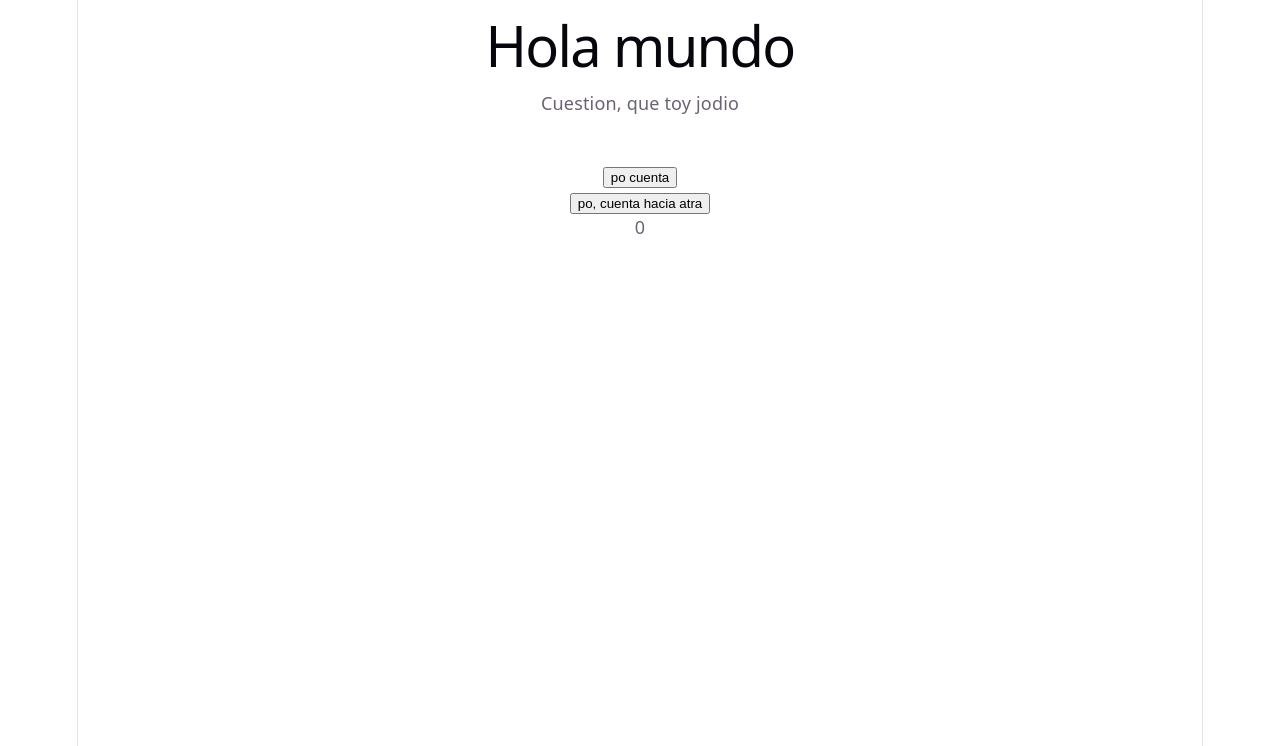
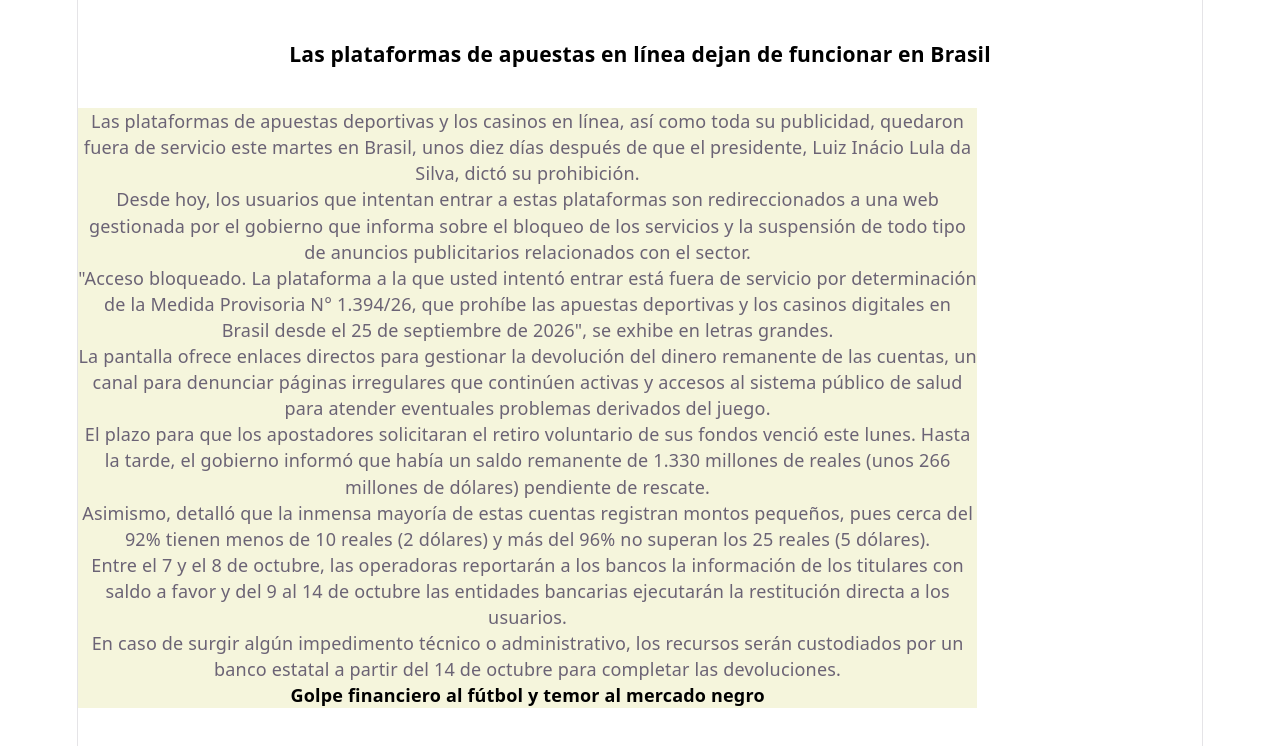
Before and after one commit to DanielValladares-jpg/PrimeraPracticaReact, a React (Vite) app: page / in a window 1280 px wide. Shown: the top 746 px of the page. Built offline with nearby package versions, Linux system fonts and the light colour scheme.

Commit message:
Inicio de tema en pagina web

```diff
--- a/index.html
+++ b/index.html
@@ -2,9 +2,9 @@
 <html lang="en">
   <head>
     <meta charset="UTF-8" />
-    <link rel="icon" type="image/svg+xml" href="/favicon.svg" />
+    <link rel="icon" type="image/svg+xml" href="/BrazilFlag.svg" />
     <meta name="viewport" content="width=device-width, initial-scale=1.0" />
-    <title>XDD</title>
+    <title>Lula da Silva y los Casinos</title>
   </head>
   <body>
     <div id="root"></div>
--- a/src/App.css
+++ b/src/App.css
@@ -181,4 +181,25 @@
       right: 0;
       border-right-color: var(--border);
     }
+
   }
+
+
+#DivPadre{
+  color: black;
+  background-color: white;
+  margin-bottom: 20px;
+  margin-top: 20px;
+}
+
+#DivParrafos{
+  text-align: center;
+  background-color: beige;
+  width: 80%;
+}
+
+#ParrafoSubTitulo{
+  font-weight: bold;
+  color: black;
+
+}
--- a/src/App.jsx
+++ b/src/App.jsx
@@ -11,21 +11,35 @@ function App() {
     setCount(count + 1)
   };
 
-  const reduce = () =>{
-    setCount(count - 1)
-  };
   return (
     <>
-    <h1>Hola mundo</h1>
-    <p>Cuestion, que toy jodio</p>
-    <br/>
-    <div style={{margin: '20px', backgroundColor: 'white', } }>
+   <div id='DivPadre'>
+    <h3>Las plataformas de apuestas en línea dejan de funcionar en Brasil</h3>
+        </div>
+    <div id='DivParrafos'>
+      <p>
+        Las plataformas de apuestas deportivas y los casinos en línea,
+        así como toda su publicidad, quedaron fuera de servicio este martes en Brasil,
+        unos diez días después de que el presidente, Luiz Inácio Lula da Silva, dictó su prohibición.
 
-    <button onClick={incrementar}>po cuenta</button>
-    <br />
-    <button onClick={reduce}>po, cuenta hacia atra</button>
-    <p>{count}</p>
-    </div>
+      </p>
+
+      <p>Desde hoy, los usuarios que intentan entrar a estas plataformas son redireccionados a una web gestionada por el gobierno que informa sobre el bloqueo de los servicios y la suspensión de todo tipo de anuncios publicitarios relacionados con el sector.</p>
+    <p>"Acceso bloqueado. La plataforma a la que usted intentó entrar está fuera de servicio por determinación de la Medida Provisoria N° 1.394/26, que prohíbe las apuestas deportivas y los casinos digitales en Brasil desde el 25 de septiembre de 2026", se exhibe en letras grandes.</p>
+    <p>
+    La pantalla ofrece enlaces directos para gestionar la devolución del dinero remanente de las cuentas, un canal para denunciar páginas irregulares que continúen activas y accesos al sistema público de salud para atender eventuales problemas derivados del juego.
+    </p>
+    <p>
+      El plazo para que los apostadores solicitaran el retiro voluntario de sus fondos venció este lunes. Hasta la tarde, el gobierno informó que había un saldo remanente de 1.330 millones de reales (unos 266 millones de dólares) pendiente de rescate.
+    </p>
+    Asimismo, detalló que la inmensa mayoría de estas cuentas registran montos pequeños, pues cerca del 92% tienen menos de 10 reales (2 dólares) y más del 96% no superan los 25 reales (5 dólares).
+    <p>Entre el 7 y el 8 de octubre, las operadoras reportarán a los bancos la información de los titulares con saldo a favor y del 9 al 14 de octubre las entidades bancarias ejecutarán la restitución directa a los usuarios.</p>
+   <p>En caso de surgir algún impedimento técnico o administrativo, los recursos serán custodiados por un banco estatal a partir del 14 de octubre para completar las devoluciones.</p>
+   <p id='ParrafoSubTitulo'>Golpe financiero al fútbol y temor al mercado negro</p>
+
+
+
+   </div>
     </>
   )
 }
```
Also changed, not shown: public/BrazilFlag.svg (added). Lines whose indentation alone changed are shown as unchanged.
